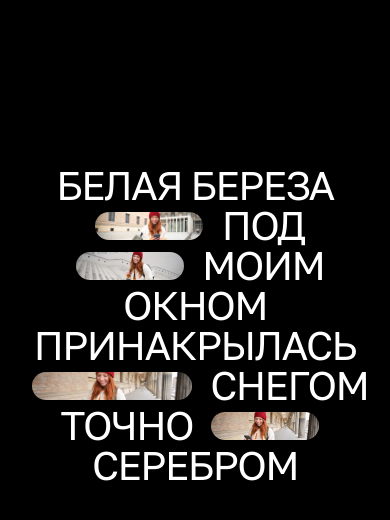
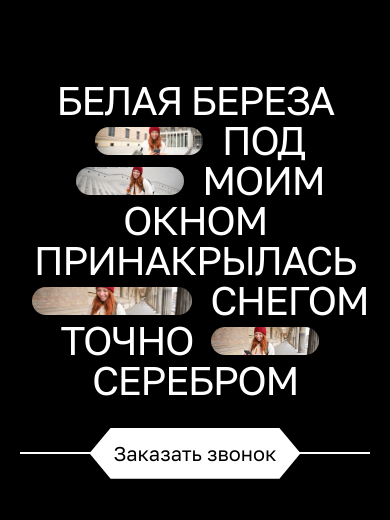
Before and after one commit to SagitovaLiana/hero-section, a plain HTML site: page index.html in a window 390 px wide. Drawn offline with Linux system fonts and the light colour scheme.

Commit message:
Added hero_button

```diff
--- a/global.css
+++ b/global.css
@@ -6,8 +6,8 @@
 
 :root {
   --color-bg: #000000;
-  --color-text-white: #ffffff;
-  --color-text-black: #000000;
+  --light: #ffffff;
+  --dark: #000000;
   --font-main: "Golos Text", sans-serif;
 }
 html {
@@ -20,7 +20,7 @@ html {
 body {
   padding: 0;
   background: var(--color-bg);
-  color: var(--color-text-white);
+  color: var(--light);
   font-family: var(--font-main);
 }
 img {
--- a/index.html
+++ b/index.html
@@ -20,12 +20,12 @@
           <span class="hero__title-image">
             <img src="images/image1.jpg" alt="Girl with phone" />
           </span>
-            под
-            <span class="hero__title-image">
+          под
+          <span class="hero__title-image">
             <img src="images/image2.jpg" alt="Girl with phone" />
           </span>
-            моим окном принакрылась
-            <span class="hero__title-image hero__title-image--small">
+          моим окном принакрылась
+          <span class="hero__title-image hero__title-image--small">
             <img src="images/image3.jpg" alt="Girl with phone" />
           </span>
           снегом точно
@@ -34,7 +34,9 @@
           </span>
           серебром
         </h1>
-        <button class="hero__button">Заказать звонок</button>
+        <div class="hero__button-wrapper">
+          <button class="hero__button">Заказать звонок</button>
+        </div>
       </div>
     </section>
   </body>
--- a/style.css
+++ b/style.css
@@ -1,4 +1,4 @@
-.hero{
+.hero {
   padding: 165px 0;
 }
 .container {
@@ -6,6 +6,7 @@
   margin: 0 auto;
   padding: 0 20px;
 }
+/* title */
 .hero__title {
   font-size: 120px;
   line-height: 100%;
@@ -33,13 +34,48 @@
 .hero__title-image--small {
   width: 160px;
 }
+/* button */
+.hero__button-wrapper {
+  position: relative;
+  width: 100%;
+  max-width: 1210px;
+  margin: 0 auto;
+  display: flex;
+  justify-content: center;
+  align-items: center;
+}
+.hero__button-wrapper::before,
+.hero__button-wrapper::after {
+  content: "";
+  position: absolute;
+  height: 2px;
+  background: var(--light);
+  top: 50%;
+  width: 100%;
+  z-index: 1;
+  transform: translateY(-50%);
+}
+.hero__button-wrapper::before {
+  left: 0;
+}
+.hero__button-wrapper::after {
+  right: 0;
+}
+.hero__button {
+  position: relative;
+  z-index: 2;
+  padding: 24px 48px;
+  background: var(--light);
+  color: var(--dark);
+  font-size: 24px;
+  line-height: 1.33333;
+  clip-path: polygon(10% 0, 90% 0, 100% 50%, 90% 100%, 10% 100%, 0 50%);
+}
 
-
-
-
-@media (max-width: 1400px){
+@media (max-width: 1400px) {
   .hero__title {
     font-size: 100px;
+    margin-bottom: 80px;
   }
   .hero__title-image {
     margin: 0 28px;
@@ -47,31 +83,68 @@
   .hero__title-image img {
     object-position: center;
   }
+  .hero__button-wrapper {
+    max-width: 1010px;
   }
-@media (max-width: 1200px){
-
 }
-@media (max-width: 992px){
+@media (max-width: 1200px) {
+  .hero__title {
+    margin-bottom: 60px;
+  }
+  .hero__button-wrapper {
+    max-width: 910px;
+  }
+}
+@media (max-width: 992px) {
+  .hero {
+  padding: 120px 0;
+}
   .hero__title {
     font-size: 80px;
   }
   .hero__title-image {
     margin: 0 24px;
   }
+  .hero__button {
+    font-size: 20px;
   }
-@media (max-width: 740px){
+  .hero__button-wrapper {
+    max-width: 710px;
+  }
+}
+@media (max-width: 740px) {
+    .hero {
+  padding: 100px 0;
+}
   .hero__title {
     font-size: 60px;
+    margin-bottom: 40px;
   }
   .hero__title-image {
     margin: 0 14px;
   }
+  .hero__button-wrapper {
+    max-width: 610px;
   }
-@media (max-width: 576px){
+  .hero__button {
+    padding: 18px 38px;
+  }
+}
+@media (max-width: 576px) {
+      .hero {
+  padding: 80px 0;
+}
   .hero__title {
     font-size: 40px;
+    margin-bottom: 28px;
   }
   .hero__title-image {
     margin: 0 10px;
   }
+  .hero__button-wrapper {
+    max-width: 440px;
   }
+  .hero__button {
+    padding: 12px 24px;
+  }
+}
```
Lines whose indentation alone changed are shown as unchanged.
